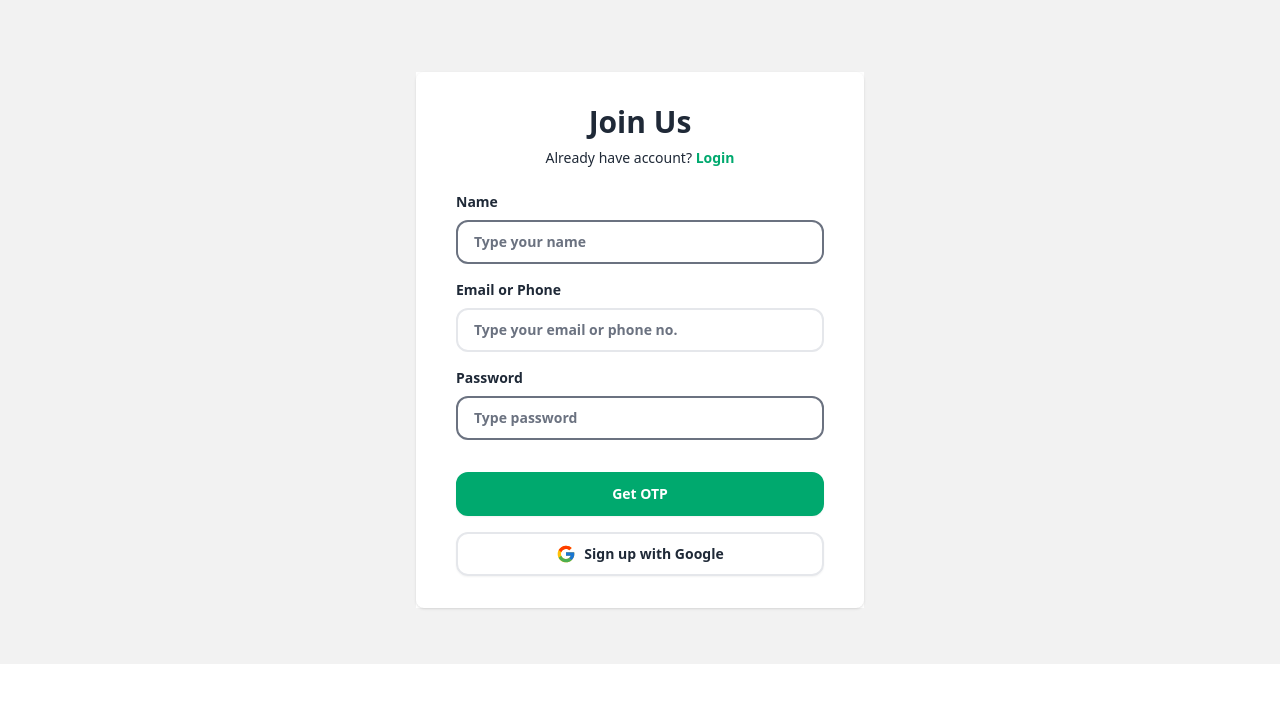
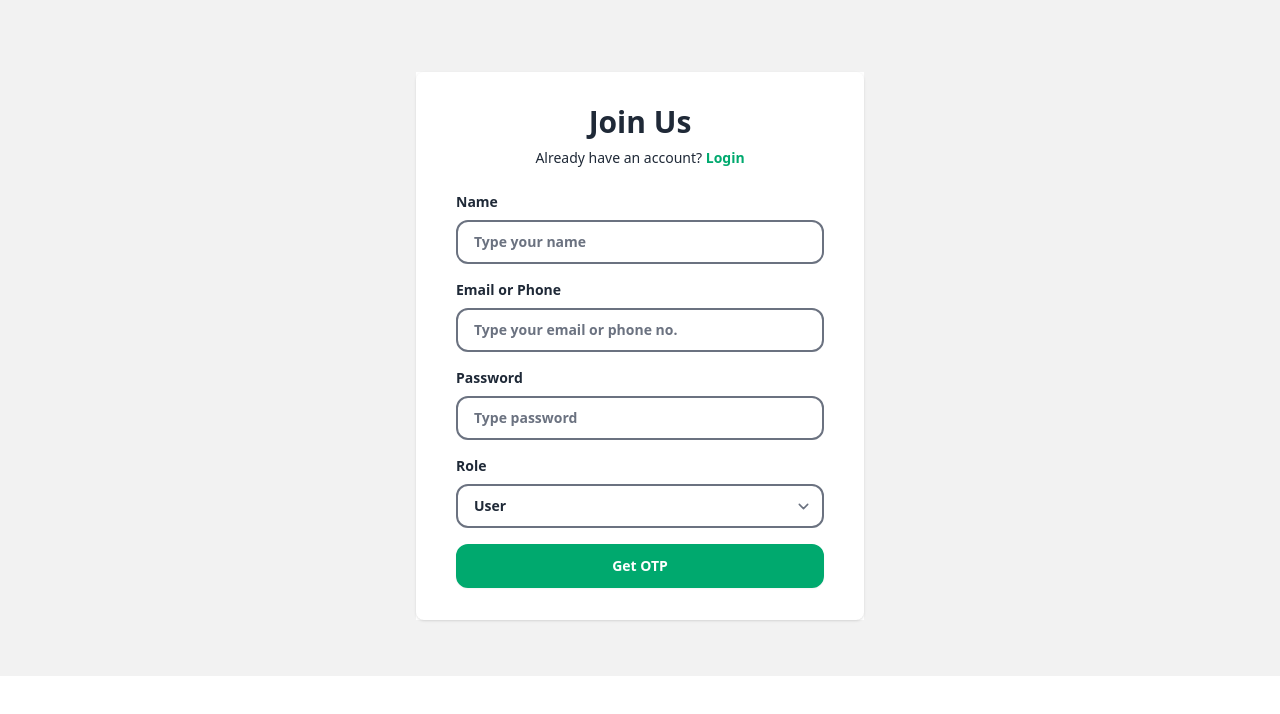
Before and after one commit to dhevb/sb_frontend, a React (Create React App) app in the folder frontend/: page /signup in a window 1280 px wide. Shown: the top 714 px of the page. Built offline with nearby package versions, Linux system fonts and the light colour scheme; no server answers.

Commit message:
added logout api and user admin functionality

```diff
--- a/frontend/src/features/auth/authAPI.js
+++ b/frontend/src/features/auth/authAPI.js
@@ -6,6 +6,7 @@ export  function createUser(userData) {
       headers: { 'content-type': 'application/json' },
     });
     const data = await response.json();
+
     resolve( { data });
   } );
 }
@@ -21,6 +22,8 @@ export async function checkUser(loginInfo) {
     if (response.ok) {
       const data = await response.json();
       localStorage.setItem("id", data.id)
+      localStorage.setItem("role", data.role)
+      localStorage.setItem("token", data.token)
 
       resolve ({ data });
     } else {
@@ -54,16 +57,22 @@ export async function forgotPassword(loginInfo) {
     throw error;
   }
 }
-export async function logoutUser() {
+
+export async function logout() {
   try {
-    // Clear session data from session storage
-    sessionStorage.removeItem("id");
-    sessionStorage.removeItem("token");
-
-    // Redirect to login page
-    window.location.href = '/login';
+    const response = await fetch('http://localhost:8081/auth/logout', {
+      method: 'POST',
+      headers: { 'content-type': 'application/json' },
+    });
+    if (response.ok) {
+      const data = await response.json();
+      return { data };
+    } else {
+      const error = await response.json();
+      throw error;
+    }
   } catch (error) {
-    // Handle errors
     console.error('Error logging out:', error);
+    throw error;
   }
 }
--- a/frontend/src/features/auth/authSlice.js
+++ b/frontend/src/features/auth/authSlice.js
@@ -2,28 +2,25 @@ import { createAsyncThunk, createSlice } from '@reduxjs/toolkit';
 import { checkUser, createUser } from './authAPI';
 import { updateUser } from '../user/userAPI';
 
-
 const initialState = {
   loggedInUser: null,
   status: 'idle',
-  error:null
+  error: null
 };
 
+// Thunks for async operations
 export const createUserAsync = createAsyncThunk(
   'user/createUser',
   async (userData) => {
     const response = await createUser(userData);
-    // The value we return becomes the `fulfilled` action payload
     return response.data;
   }
 );
-
 
 export const updateUserAsync = createAsyncThunk(
   'user/updateUser',
   async (update) => {
     const response = await updateUser(update);
-    // The value we return becomes the `fulfilled` action payload
     return response.data;
   }
 );
@@ -32,8 +29,17 @@ export const checkUserAsync = createAsyncThunk(
   'user/checkUser',
   async (loginInfo) => {
     const response = await checkUser(loginInfo);
-    // The value we return becomes the `fulfilled` action payload
     return response.data;
+  }
+);
+
+export const logout = createAsyncThunk(
+  'auth/logout',
+  async () => {
+    // Here, you can add any logout-related operations, such as clearing local storage, etc.
+    // For now, let's assume we just reset the loggedInUser state to null
+
+    return null;
   }
 );
 
@@ -49,37 +55,33 @@ export const counterSlice = createSlice({
     builder
       .addCase(createUserAsync.pending, (state) => {
         state.status = 'loading';
-        console.log("updateUserAsync2")
       })
       .addCase(createUserAsync.fulfilled, (state, action) => {
         state.status = 'idle';
         state.loggedInUser = action.payload;
-        console.log("updateUserAsync2"+ action.payload)
       })
       .addCase(checkUserAsync.pending, (state) => {
         state.status = 'loading';
-        console.log("updateUserAsync2")
       })
       .addCase(checkUserAsync.fulfilled, (state, action) => {
         state.status = 'idle';
         state.loggedInUser = action.payload;
-        console.log("updateUserAsync2"+ action.payload)
       })
       .addCase(checkUserAsync.rejected, (state, action) => {
         state.status = 'idle';
-        console.log("updateUserAsync2"+ action.error)
         state.error = action.error;
       })
       .addCase(updateUserAsync.pending, (state) => {
         state.status = 'loading';
-        console.log("updateUserAsync2")
       })
       .addCase(updateUserAsync.fulfilled, (state, action) => {
         state.status = 'idle';
-        console.log("updateUserAsync2"+ action.payload)
         state.loggedInUser = action.payload;
       })
-
+      // Handle logout action
+      .addCase(logout.fulfilled, (state) => {
+        state.loggedInUser = null; // Reset loggedInUser to null on successful logout
+      });
   },
 });
 
@@ -88,5 +90,4 @@ export const selectError = (state)=>state.auth.error;
 
 export const { increment } = counterSlice.actions;
 
-
 export default counterSlice.reducer;
--- a/frontend/src/features/auth/componets/Login.js
+++ b/frontend/src/features/auth/componets/Login.js
@@ -10,7 +10,7 @@ export default function Login() {
   const [values, setValues] = useState({
     email: '',
     password: '',
-
+    role:localStorage.getItem("role")
   });
   const navigate = useNavigate();
   const [errors, setErrors] = useState({});
@@ -21,15 +21,22 @@ export default function Login() {
 
   const handleSubmit = (data) => {
     data.preventDefault();
-    setErrors(Validation(values));
-    if (errors.email === "" && errors.password === "") {
-      checkUser(values) // Use checkUser function from authApi
-         .then((res) => {
-            navigate('/');
-          })
-       .catch((err) => console.log(err));
-    }
+    setErrors(Validation(values)); // Validate the form fields
+    console.log(values);
+    checkUser(values)
+
+      .then((res) => {
+
+        const userRole = localStorage.getItem("role");
+        if (userRole === 'user') {
+          navigate('/');
+        } else if (userRole === 'admin') {
+          navigate('/add-product');
+        }
+      })
+      .catch((err) => console.log(err));
   };
+
    const handleGoogleLogin = () => {
     window.location.href = 'http://localhost:8081/auth/google'; // Replace with your backend's Google OAuth login route
   };
@@ -93,7 +100,6 @@ export default function Login() {
           />
           {errors.password &&<span className="text-red-500">{errors.password}</span>}
         </div>
-
                 <div className="flex justify-end">
                   <a
                     href="/forgot-password"
--- a/frontend/src/features/auth/componets/Signup.js
+++ b/frontend/src/features/auth/componets/Signup.js
@@ -1,16 +1,14 @@
 import React, { useState } from 'react';
 import { Link, useNavigate } from 'react-router-dom';
 import Validation from './SignupValidation';
-import {
-  createUser,
-} from '../authAPI'; // Import the API function for signup
+import { createUser } from '../authAPI'; // Import the API function for signup
 
 export default function Signup() {
   const [values, setValues] = useState({
     name: '',
     email: '',
     password: '',
-    role:'user'
+    role:"user" // Default role is set to 'user'
   });
   const navigate = useNavigate();
   const [errors, setErrors] = useState({});
@@ -23,46 +21,30 @@ export default function Signup() {
     data.preventDefault();
     setErrors(Validation(values));
     if (errors.name === "" && errors.email === "" && errors.password === "") {
-      createUser(values) // Use createUser function from authApi
+      createUser(values)
         .then((res) => {
           navigate('/login');
         })
         .catch((err) => console.log(err));
     }
   };
+
   return (
     <div className='bg-base-200'>
-
-    <div className="flex flex-col  justify-center pt-10 pb-14 sm:px-6 lg:px-8">
-      <div className="flex flex-col justify-center sm:mx-auto sm:w-full sm:max-w-md">
-
-
-      </div>
-
+      <div className="flex flex-col justify-center pt-10 pb-14 sm:px-6 lg:px-8">
+        <div className="flex flex-col justify-center sm:mx-auto sm:w-full sm:max-w-md"></div>
         <div className="mt-8 sm:mx-auto bg-base-100 sm:w-full sm:max-w-md">
           <div className="bg-layer-2 py-8 px-4 shadow sm:rounded-lg sm:px-10">
-          <h1 className="text-center text-3xl font-semibold text-heading">
-            Join Us
-          </h1>
-
+            <h1 className="text-center text-3xl font-semibold text-heading">Join Us</h1>
             <p className="mb-4 mt-2 text-center text-sm text-text">
-          Already have account?{" "}
-          <Link
-            to="/login"
-            className="font-semibold text-success hover:text-primary-accent"
-          >
+              Already have an account?{' '}
+              <Link to="/login" className="font-semibold text-success hover:text-primary-accent">
                 Login
               </Link>
             </p>
-
-        <form action="" onSubmit={handleSubmit} className="mt-6 flex flex-col space-y-4">
+            <form onSubmit={handleSubmit} className="mt-6 flex flex-col space-y-4">
               <div>
-                  <label
-                    htmlFor="name"
-                    className="block text-sm font-semibold text-heading"
-                  >
-                    Name
-                  </label>
+                <label htmlFor="name" className="block text-sm font-semibold text-heading">Name</label>
                 <input
                   id="name"
                   placeholder="Type your name"
@@ -71,32 +53,22 @@ export default function Signup() {
                   onChange={handleInput}
                   className="mt-2 block w-full rounded-xl border-2 border-muted-3 bg-transparent px-4 py-2.5 font-semibold text-heading placeholder:text-text/50 focus:border-success focus:outline-none focus:ring-0 sm:text-sm"
                 />
-                   {errors.name &&<span className='text-danger'>{errors.name}</span>}
+                {errors.name && <span className='text-danger'>{errors.name}</span>}
               </div>
               <div>
-              <label
-                htmlFor="email"
-                className="block text-sm font-semibold text-heading"
-              >
-                Email or Phone
-              </label>
+                <label htmlFor="email" className="block text-sm font-semibold text-heading">Email or Phone</label>
                 <input
                   id="email"
                   placeholder="Type your email or phone no."
                   name="email"
-                type=""
+                  type="email"
                   onChange={handleInput}
                   className="mt-2 block w-full rounded-xl border-2 border-muted-3 bg-transparent px-4 py-2.5 font-semibold text-heading placeholder:text-text/50 focus:border-success focus:outline-none focus:ring-0 sm:text-sm"
                 />
-              {errors.email &&<span className='text-danger'>{errors.email}</span>}
+                {errors.email && <span className='text-danger'>{errors.email}</span>}
               </div>
               <div>
-              <label
-                htmlFor="password"
-                className="block text-sm font-semibold text-heading"
-              >
-                Password
-              </label>
+                <label htmlFor="password" className="block text-sm font-semibold text-heading">Password</label>
                 <input
                   id="password"
                   placeholder="Type password"
@@ -105,53 +77,31 @@ export default function Signup() {
                   onChange={handleInput}
                   className="mt-2 block w-full rounded-xl border-2 border-muted-3 bg-transparent px-4 py-2.5 font-semibold text-heading placeholder:text-text/50 focus:border-success focus:outline-none focus:ring-0 sm:text-sm"
                 />
-              {errors.password &&<span className='text-danger'>{errors.password}</span>}
+                {errors.password && <span className='text-danger'>{errors.password}</span>}
               </div>
-
-
-
-
-            <div className="flex justify-end">
-
+              <div>
+                <label htmlFor="role" className="block text-sm font-semibold text-heading">Role</label>
+                <select
+                  id="role"
+                  name="role"
+                  onChange={handleInput}
+                  value={values.role}
+                  className="mt-2 block w-full rounded-xl border-2 border-muted-3 bg-transparent px-4 py-2.5 font-semibold text-heading focus:border-success focus:outline-none focus:ring-0 sm:text-sm"
+                >
+                  <option value="user">User</option>
+                  <option value="admin">Admin</option>
+                </select>
               </div>
-
-
               <button
                 type="submit"
                 className="inline-flex cursor-pointer items-center justify-center rounded-xl border-2 border-success bg-success px-4 py-2.5 text-sm font-semibold text-white shadow-sm hover:border-primary-accent hover:bg-primary-accent focus:outline-none focus:ring-2 focus:ring-orange-400/80 focus:ring-offset-0 disabled:opacity-30 disabled:hover:border-primary disabled:hover:bg-primary disabled:hover:text-white dark:focus:ring-white/80"
               >
                 Get OTP
-
-           </button>
-            <button
-              type="button"
-              className="inline-flex cursor-pointer items-center justify-center rounded-xl border-2 border-muted-3 bg-transparent px-4 py-2.5 text-sm font-semibold  text-text shadow-sm hover:text-heading focus:text-heading focus:outline-none focus:ring-2 focus:ring-orange-400/80 focus:ring-offset-0 disabled:opacity-30 disabled:hover:text-text dark:focus:ring-white/80"
-            >
-              <svg viewBox="0 0 48 48" className="mr-2 h-5 w-5">
-                <path
-                  fill="#FFC107"
-                  d="M43.611 20.083H42V20H24v8h11.303c-1.649 4.657-6.08 8-11.303 8c-6.627 0-12-5.373-12-12s5.373-12 12-12c3.059 0 5.842 1.154 7.961 3.039l5.657-5.657C34.046 6.053 29.268 4 24 4C12.955 4 4 12.955 4 24s8.955 20 20 20s20-8.955 20-20c0-1.341-.138-2.65-.389-3.917z"
-                />
-                <path
-                  fill="#FF3D00"
-                  d="m6.306 14.691l6.571 4.819C14.655 15.108 18.961 12 24 12c3.059 0 5.842 1.154 7.961 3.039l5.657-5.657C34.046 6.053 29.268 4 24 4C16.318 4 9.656 8.337 6.306 14.691z"
-                />
-                <path
-                  fill="#4CAF50"
-                  d="M24 44c5.166 0 9.86-1.977 13.409-5.192l-6.19-5.238A11.91 11.91 0 0 1 24 36c-5.202 0-9.619-3.317-11.283-7.946l-6.522 5.025C9.505 39.556 16.227 44 24 44z"
-                />
-                <path
-                  fill="#1976D2"
-                  d="M43.611 20.083H42V20H24v8h11.303a12.04 12.04 0 0 1-4.087 5.571l.003-.002l6.19 5.238C36.971 39.205 44 34 44 24c0-1.341-.138-2.65-.389-3.917z"
-                />
-              </svg>
-              Sign up with Google
               </button>
             </form>
           </div>
         </div>
       </div>
-
     </div>
   );
 }
--- a/frontend/src/features/cart/cartAPI.js
+++ b/frontend/src/features/cart/cartAPI.js
@@ -20,6 +20,7 @@ export function fetchItemsByUserId(userId) {
     const response = await fetch('http://localhost:8081/cart?users=' + userId);
     const data = await response.json();
     console.log(data);
+
     resolve({ data });
   });
 }
--- a/frontend/src/features/navbar/Navbar.jsx
+++ b/frontend/src/features/navbar/Navbar.jsx
@@ -3,15 +3,21 @@ import { MdOutlineProductionQuantityLimits } from "react-icons/md";
 import { FaCartShopping } from "react-icons/fa6";
 import { CiSearch } from "react-icons/ci";
 import {Link} from "react-router-dom"
-import { useSelector } from "react-redux";
+import { useSelector,useDispatch } from "react-redux";
 import { selectItems } from "../cart/cartSlice";
 import logo from "../../assets/logo.png"
-
+import { logout } from '../auth/authSlice';
 
 export default function Navbar() {
 
 const items = useSelector(selectItems);
+  const dispatch = useDispatch();
+  const isAuthenticated = useSelector(state => state.auth.isAuthenticated); // Assuming you have authentication state
 
+  const handleLogout = () => {
+    dispatch(logout()); // Dispatch the logout action
+    // Perform any other logout-related actions if needed
+  };
   return (
     <div>
       {/* navbar */}
@@ -145,11 +151,19 @@ const items = useSelector(selectItems);
           </div>
         </Link>
 
-          <Link to = '/login'>
-          <a className="text-2xl p-3 hover:text-orange-400" href="/login">
-            <MdAccountCircle></MdAccountCircle>
-          </a>
-          </Link>
+        {isAuthenticated ? (
+              <Link to="/login" onClick={handleLogout}>
+                <a className="text-2xl p-3 hover:text-orange-400">
+                  Logout
+                </a>
+              </Link>
+            ) : (
+              <Link to="/login">
+                <a className="text-2xl p-3 hover:text-orange-400">
+                  <MdAccountCircle />
+                </a>
+              </Link>
+            )}
         </div>
       </div>
       </div>
--- a/frontend/src/page/Checkout.js
+++ b/frontend/src/page/Checkout.js
@@ -24,7 +24,7 @@ function Checkout() {
   } = useForm();
 
   const user =  localStorage.getItem("id");
-  const items = useSelector(selectItems);
+  const items = localStorage.getItem("quantity");
   const currentOrder = useSelector(selectCurrentOrder);
 
   const totalAmount = items.reduce(
```
Also changed, not shown: 2 other files (tests, documents, lock files or other folders). Lines whose indentation alone changed are shown as unchanged.
